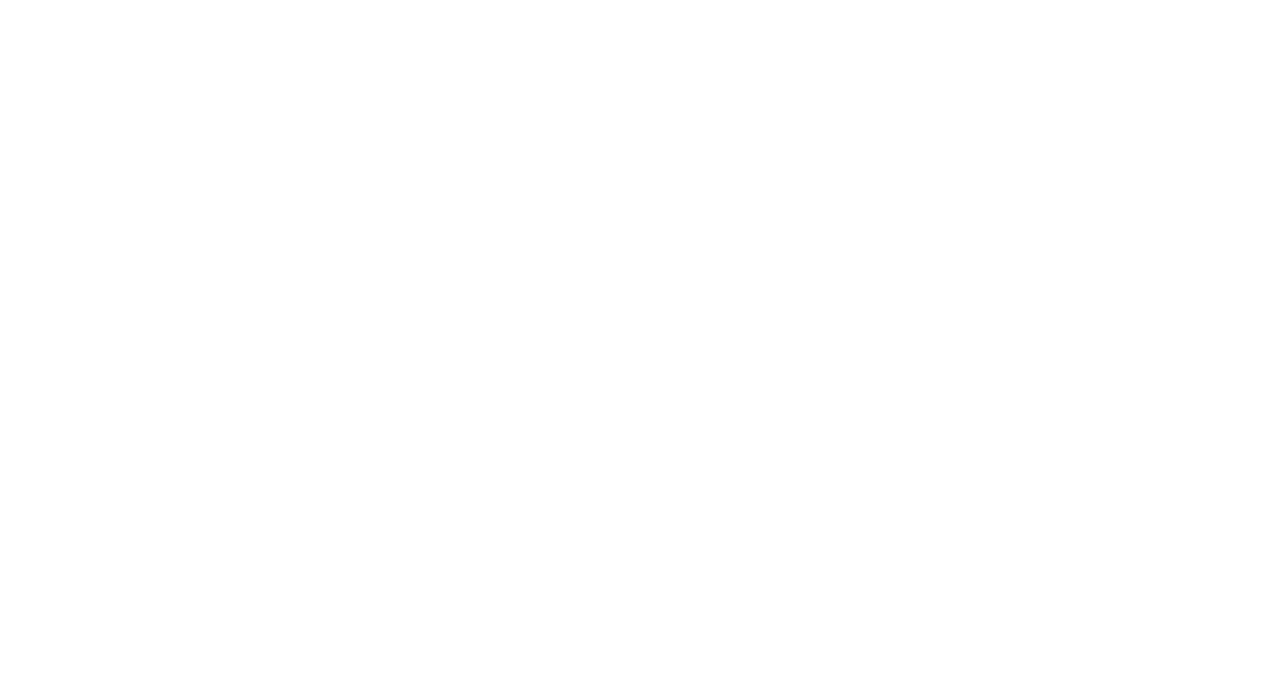
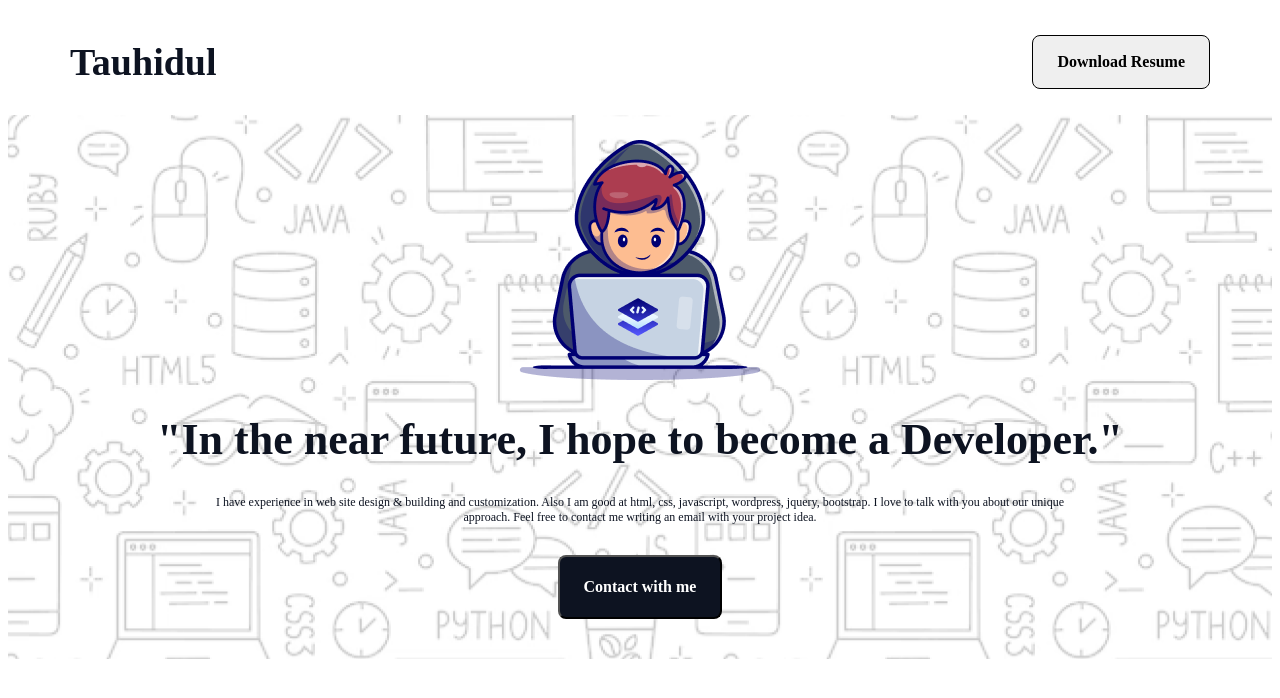
Before and after one commit to tauhid123/Assignment-1, a plain HTML site: page index.html in a window 1280 px wide. Drawn offline with Linux system fonts and the light colour scheme; a web font is replaced by a local one.

Commit message:
add header section

```diff
--- a/index.html
+++ b/index.html
@@ -4,8 +4,35 @@
     <meta charset="UTF-8">
     <meta name="viewport" content="width=device-width, initial-scale=1.0">
     <title>My Portfolio</title>
+    <link rel="stylesheet" href="style/style.css">
 </head>
 <body>
+    <header>
+        <nav>
+            <div class="nav-container">
+                <h2 class="logo-name">Tauhidul</h2>
+                <div class="resume-download-btn"><button class="resume-btn">Download Resume</button>
+                </div>
+            </div>
+        </nav>
+        <div class="hero-section">
+            <div class="hero-container">
+                <img src="assets/Group.png" alt="">
+                <h1 class="hero-title">"In the near future, I hope to become a Developer."</h1>
+                <p class="description">I have experience in web site design & building and customization. Also I am good at html, css, javascript, wordpress, jquery, bootstrap. I love to talk with you about our unique approach. Feel free to contact me writing an email with your project idea.</p>
+                <button class="contact-btn">Contact with me</button>
+            </div>
+        </div>
+    </header>
+    <main>
+        <section id="why-wd">
+            <div class="why-wd-container">
 
+            </div>
+        </section>
+    </main>
+    <footer>
+
+    </footer>
 </body>
 </html>
--- /dev/null
+++ b/style/style.css
@@ -0,0 +1,60 @@
+@import url('https://fonts.googleapis.com/css2?family=Azeret+Mono:ital,wght@0,100..900;1,100..900&display=swap');
+
+* {
+    font-family: Azeret Mono;
+}
+
+/* Shared style */
+.description {
+    font-size: 12px;
+    font-weight: 400;
+    color: #0D1321;
+    padding: 0 70px;
+    margin: 30px 0;
+
+}
+
+/* header section */
+.nav-container {
+    max-width: 1140px;
+    display: flex;
+    justify-content: space-between;
+    align-items: center;
+    margin: auto;
+}
+.logo-name {
+    font-weight: 800;
+    font-size: 38px;
+    color: #0D1321;
+}
+.resume-btn {
+    font-weight: 600;
+    font-size: 16px;
+    padding: 17px 24px;
+    border: 1px solid black;
+    border-radius: 8px;
+}
+.hero-section {
+    background-image: url("../assets/Hero-bg.png");
+    background-position: center;
+}
+.hero-container {
+    max-width: 998px;
+    margin: auto;
+    text-align: center;
+    padding: 25px 40px 40px 40px;
+}
+.hero-title {
+    font-size: 44px;
+    font-weight: 800;
+    color: #0D1321;
+}
+
+.contact-btn {
+    font-size: 16px;
+    color: white;
+    font-weight: 600;
+    padding: 21px 24px;
+    background-color: #0D1321;
+    border-radius: 8px;
+}
```
